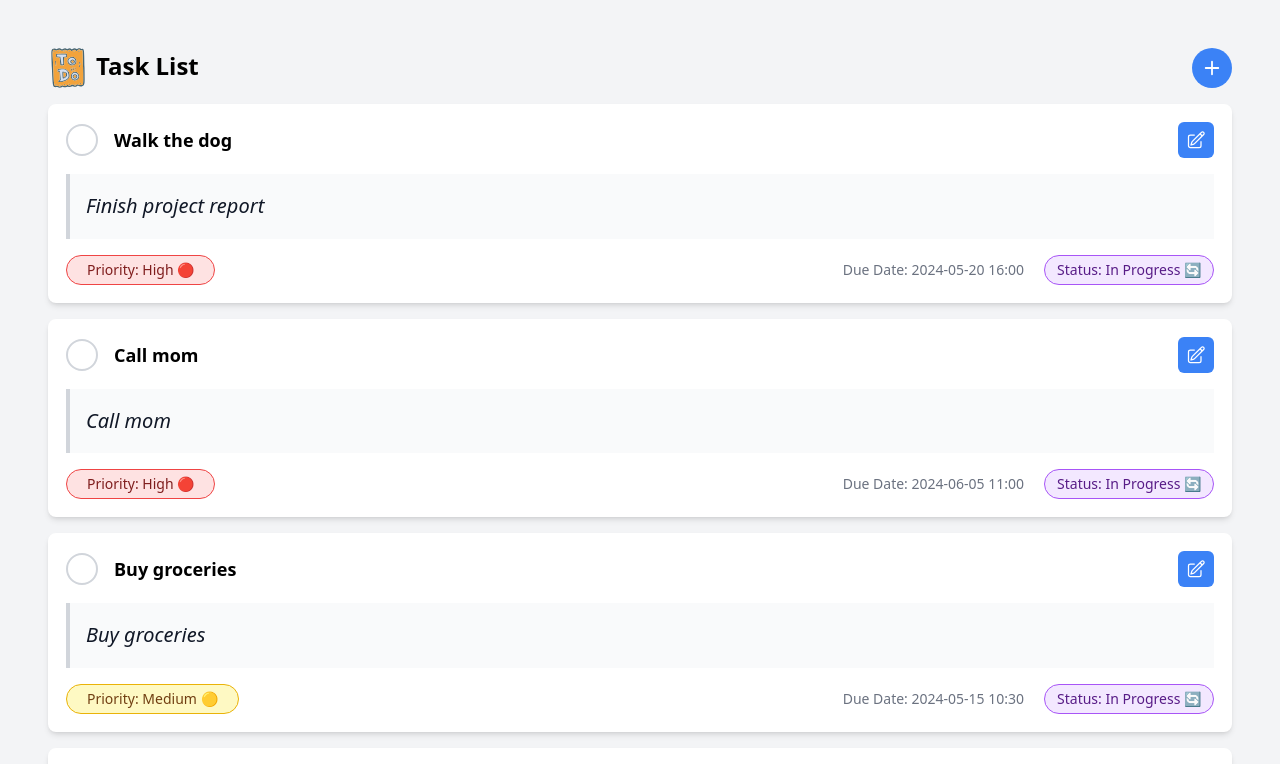
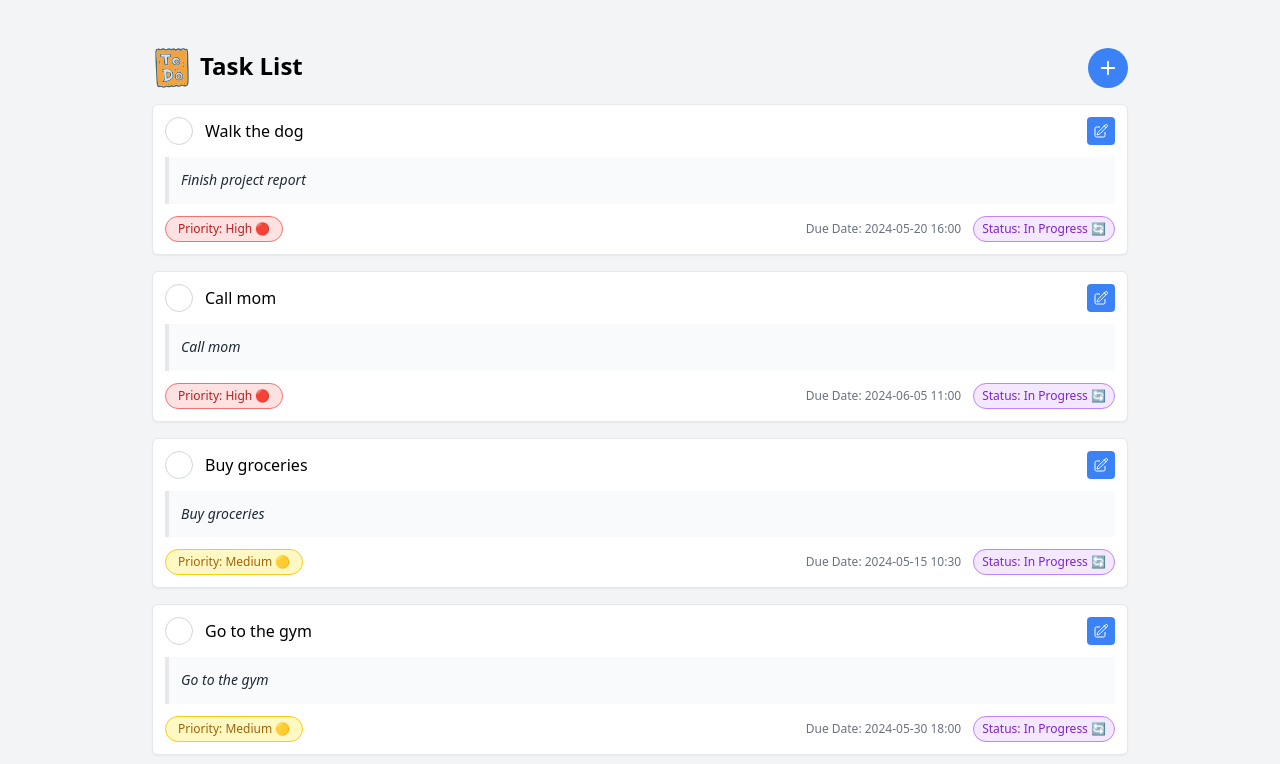
Before and after one commit to Nyssa0/Typescript-Project, a React (Vite) app: page / in a window 1280 px wide. Shown: the top 764 px of the page. Built offline with nearby package versions, Linux system fonts and the light colour scheme.

Commit message:
feat: improve ux/ui for todo item component

```diff
--- a/src/App.tsx
+++ b/src/App.tsx
@@ -6,7 +6,7 @@ function App() {
   const { tasks } = useContext(ToDoContext);
   return (
     <div className="flex flex-col items-center justify-start p-6 gap-6 bg-gray-100 min-h-screen">
-      <div className="w-full">
+      <div className="w-full max-w-5xl m-auto">
         <ToDoList tasks={tasks} />
       </div>
     </div>
--- a/src/components/ToDoItem.tsx
+++ b/src/components/ToDoItem.tsx
@@ -40,55 +40,54 @@ export default function ToDoItem({ task }: ToDoItemProps) {
   };
 
   return (
-    <li className={`p-4 rounded-lg shadow-md transition-all border-2 border-white duration-300 hover:shadow-2xl hover:border-2 hover:border-black cursor-pointer ${task.status === TaskStatus.done ? 'bg-gray-300' : 'bg-white'}`}>
+    <li className={`p-3 rounded-md shadow-sm transition-all border border-gray-200 hover:shadow-md hover:border-gray-400 cursor-pointer ${task.status === TaskStatus.done ? 'bg-gray-100' : 'bg-white'}`}>
       <div className="flex items-center justify-between">
-        <div className="flex items-center gap-4">
+        <div className="flex items-center gap-3">
           <button
             onClick={toggleStatus}
-            className={`w-8 h-8 flex items-center justify-center rounded-full border-2 ${task.status === TaskStatus.done ? 'bg-green-500 border-green-500' : 'border-gray-300'
-              }`}
+            className={`w-7 h-7 flex items-center justify-center rounded-full border ${task.status === TaskStatus.done ? 'bg-green-500 border-green-500' : 'border-gray-300'} transition-colors duration-200`}
           >
-            {task.status === TaskStatus.done && <CheckIcon className="w-5 h-5 text-white" />}
+            {task.status === TaskStatus.done && <CheckIcon className="w-4 h-4 text-white" />}
           </button>
-          <h3 className={`text-lg font-semibold ${task.status === TaskStatus.done ? 'line-through text-gray-500' : ''}`}>
+          <h3 className={`text-base font-medium ${task.status === TaskStatus.done ? 'line-through text-gray-500' : ''}`}>
             {task.title}
           </h3>
-          {task.isNew && task.status !== TaskStatus.done && <span className="bg-blue-500 text-white px-2 py-1 rounded-md mr-2">New</span>}
+          {task.isNew && task.status !== TaskStatus.done && <span className="bg-blue-500 text-white px-2 py-0.5 rounded text-xs">New</span>}
         </div>
         {task.status !== TaskStatus.done && (
           <button
             onClick={() => setShowModal(true)}
-            className="bg-blue-500 text-white p-2 rounded-md hover:bg-blue-600 transition-colors duration-200"
+            className="bg-blue-500 text-white p-1.5 rounded hover:bg-blue-600 transition-colors duration-200"
           >
-            <PencilSquareIcon className="h-5 w-5" />
+            <PencilSquareIcon className="h-4 w-4" />
           </button>
         )}
       </div>
-      <blockquote className={`p-4 my-4 border-s-4 border-gray-300 bg-gray-50 dark:border-gray-500 ${task.status === TaskStatus.done ? 'line-through opacity-50' : ''}`}>
-        <p className="text-xl italic font-medium leading-relaxed text-gray-900">{task.description}</p>
+      <blockquote className={`p-3 my-3 border-l-4 border-gray-200 bg-gray-50 ${task.status === TaskStatus.done ? 'line-through opacity-50' : ''}`}>
+        <p className="text-sm italic leading-relaxed text-gray-800">{task.description}</p>
       </blockquote>
-      <div className="flex justify-between mt-4">
-        <div className='flex gap-5'>
+      <div className="flex justify-between mt-3">
+        <div className='flex gap-3'>
           <p
-            className={`text-sm font-medium py-1 px-5 rounded-full border ${task.priority === TaskPriority.high
-              ? 'bg-red-100 border-red-500 text-red-900'
+            className={`text-xs font-medium py-1 px-3 rounded-full border ${task.priority === TaskPriority.high
+              ? 'bg-red-100 border-red-400 text-red-700'
               : task.priority === TaskPriority.medium
-                ? 'bg-yellow-100 border-yellow-500 text-yellow-900'
-                : 'bg-green-100 border-green-500 text-green-900'
+                ? 'bg-yellow-100 border-yellow-400 text-yellow-700'
+                : 'bg-green-100 border-green-400 text-green-700'
               } ${task.status === TaskStatus.done ? 'opacity-50' : ''}`}
           >
             Priority: {task.priority} {task.priority === TaskPriority.high ? '🔴' : task.priority === TaskPriority.medium ? '🟡' : '🟢'}
           </p>
         </div>
-        <div className='flex gap-5 items-center'>
-          <p className="text-sm text-gray-500">
+        <div className='flex gap-3 items-center'>
+          <p className="text-xs text-gray-500">
             Due Date: {formatDate(task.dueDate)} {String(task.dueDate.hour).padStart(2, '0')}:{String(task.dueDate.minute).padStart(2, '0')}
           </p>
-          <p className={`text-sm font-medium py-1 px-3 rounded-full flex items-center text-lg border ${task.status === TaskStatus.done
-            ? 'bg-blue-100 border-blue-500 text-blue-900'
+          <p className={`text-xs font-medium py-1 px-2 rounded-full flex items-center border ${task.status === TaskStatus.done
+            ? 'bg-blue-100 border-blue-400 text-blue-700'
             : task.status === TaskStatus.pending
-              ? 'bg-orange-100 border-orange-500 text-orange-900'
-              : 'bg-purple-100 border-purple-500 text-purple-900'
+              ? 'bg-orange-100 border-orange-400 text-orange-700'
+              : 'bg-purple-100 border-purple-400 text-purple-700'
             } ${task.status === TaskStatus.done ? 'opacity-50' : ''}`}
           >
             Status: {task.status} {getStatusEmoji(task.status)}
@@ -97,7 +96,7 @@ export default function ToDoItem({ task }: ToDoItemProps) {
       </div>
 
       <Modal isOpen={showModal} onClose={() => setShowModal(false)}>
-        <h2 className="text-xl font-bold mb-4">Update Task</h2>
+        <h2 className="text-lg font-semibold mb-4">Update Task</h2>
         <TaskForm task={task} closeModal={() => setShowModal(false)} />
       </Modal>
     </li>
```
